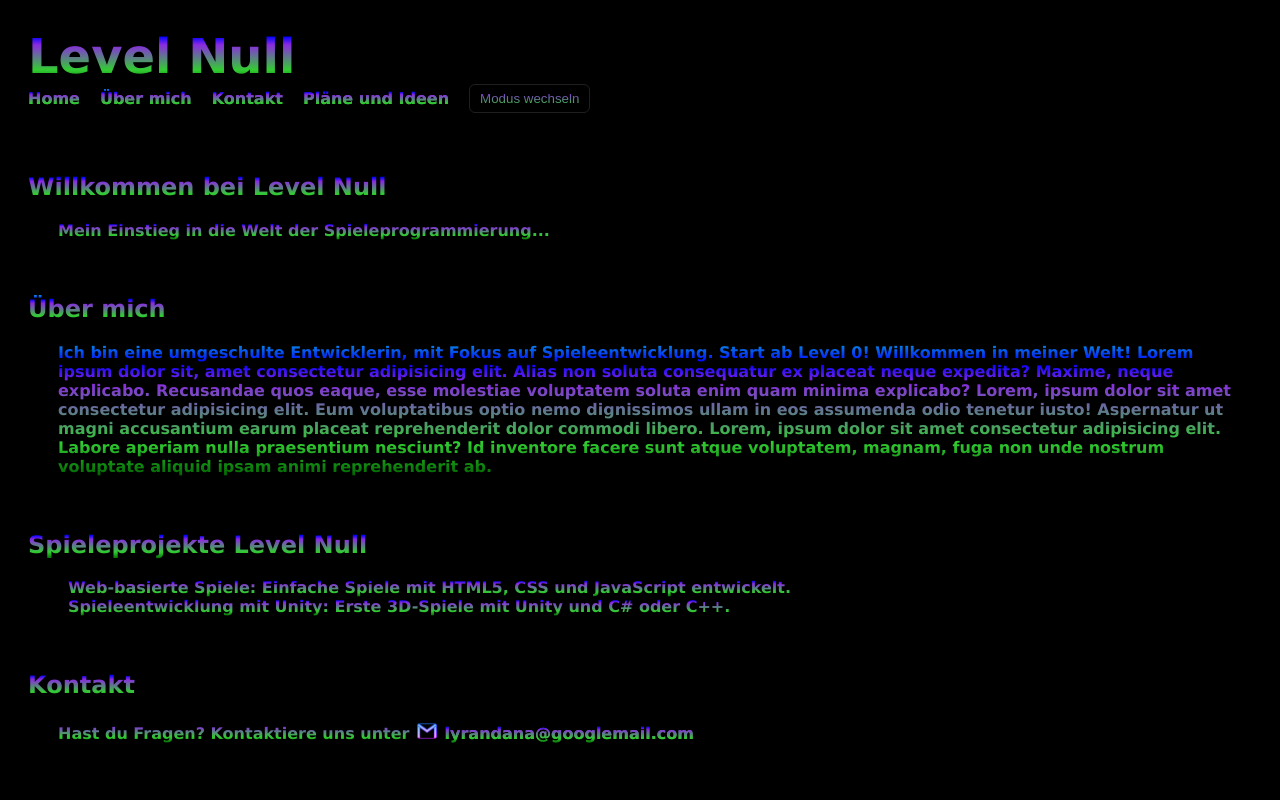
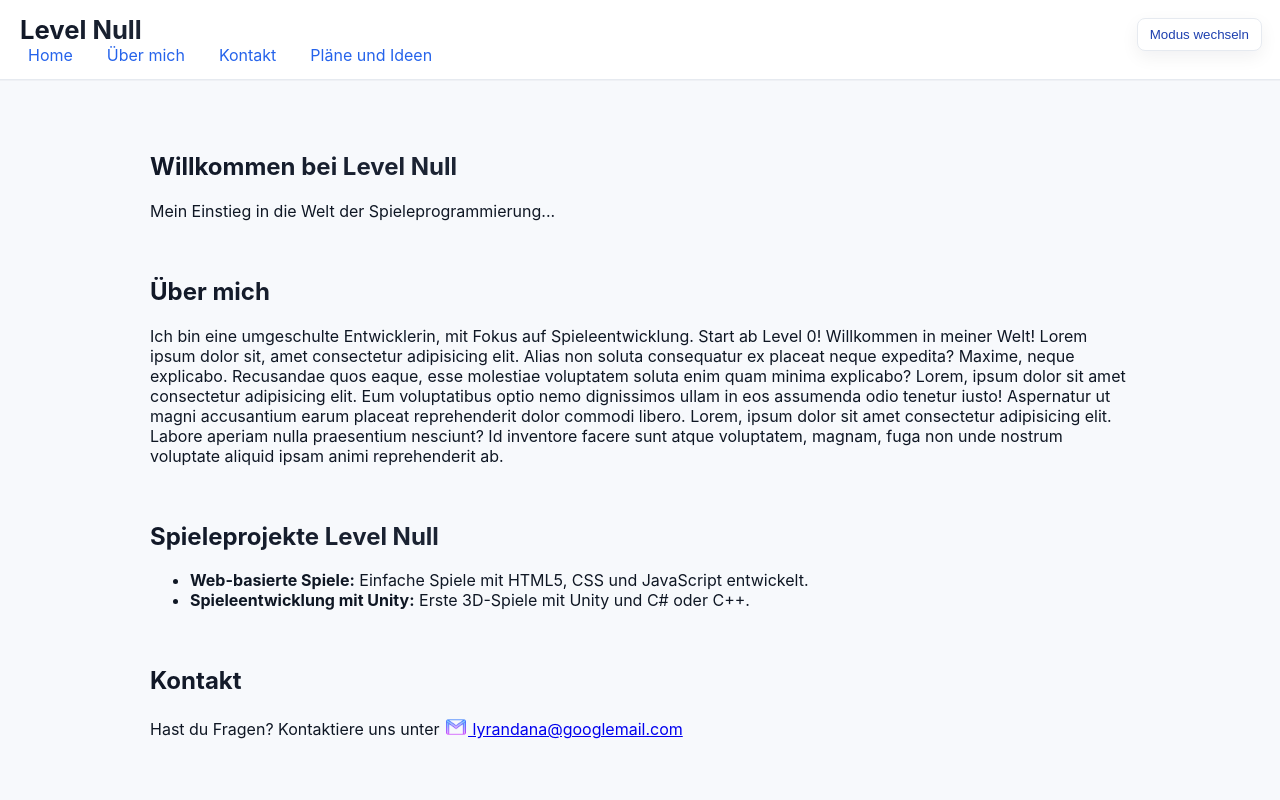
Before and after one commit to DianasLevelNull/level-null, a plain HTML site: page index.html in a window 1280 px wide. Shown: the top 800 px of the page. Drawn offline with Linux system fonts and the light colour scheme.

Commit message:
style: light theme in website/styles.css; fixed-position theme toggle

```diff
--- a/website/styles.css
+++ b/website/styles.css
@@ -1,75 +1,102 @@
-body {
-    margin: 20;
-    background-color: black;
-    font-family: 'Lucida Sans', 'Lucida Sans Regular', 'Lucida Grande', 'Lucida Sans Unicode', Geneva, Verdana, sans-serif;
+:root{
+    --bg: #f7f9fc;
+    --surface: #ffffff;
+    --muted: #6b7280;
+    --text: #0f1724;
+    --accent: #2563eb;
+    --accent-strong: #1e40af;
+    --border: #e6eaf0;
 }
 
-p {
-    padding-left: 30px;
+/* Light, pleasant base */
+body{
+    margin: 0;
+    background: var(--bg);
+    color: var(--text);
+    font-family: Inter, ui-sans-serif, system-ui, -apple-system, "Segoe UI", Roboto, "Helvetica Neue", Arial;
+    -webkit-font-smoothing: antialiased;
+    -moz-osx-font-smoothing: grayscale;
 }
+
+.content{
+    max-width: 980px;
+    margin: 28px auto;
+    padding: 24px;
+    background: transparent;
+}
+
+.header{
+    display: flex;
+    align-items: center;
+    gap: 16px;
+    padding: 14px 20px;
+    background: var(--surface);
+    border-bottom: 1px solid var(--border);
+    box-shadow: 0 1px 0 rgba(16,24,40,0.03);
+    position: sticky;
+    top: 0;
+    z-index: 40;
+}
+
+.header h1{font-size:1.6rem;margin:0;color:var(--accent-strong)}
 
 .gradient-text h1,
 .gradient-text h2,
-.gradient-text h3,
-.gradient-text p,
-.gradient-text a,
-.gradient-text li {
-    /* Blue area narrowed: rgb(11,147,226) start, then a short blue band, then blueviolet etc. */
-    background: linear-gradient(180deg, rgb(11, 147, 226), blue, blueviolet 30%, limegreen 75%, darkgreen 100%);
-    background-attachment: fixed;
-    background-size: cover;
+.gradient-text h3{
+    /* subtle gradient for headings */
+    background: linear-gradient(90deg, #111827, #374151);
     -webkit-background-clip: text;
     -webkit-text-fill-color: transparent;
     background-clip: text;
-    color: transparent;
-    font-weight: bold;
+    color: var(--text);
 }
 
-.content,
-.footer {
-    padding: 20px;
+/* Nav */
+.gradient-text nav ul{
+    list-style:none;
+    display:flex;
+    gap:18px;
+    align-items:center;
+    margin:0;
+    padding:0;
 }
 
-.small {
-    font-size: small;
+.gradient-text nav a{
+    color:var(--accent);
+    text-decoration:none;
+    padding:6px 8px;
+    border-radius:6px;
 }
 
-.header {
-    display: flex;
-    justify-content: space-between;
-    align-items: center;
-    padding: 20px;
+.gradient-text nav a:hover{background:rgba(37,99,235,0.08);color:var(--accent-strong)}
+
+/* Toggle positioned fixed at the right edge */
+#mode-toggle{
+    position:fixed;
+    right:18px;
+    top:18px;
+    z-index:999;
+    background: var(--surface);
+    border: 1px solid var(--border);
+    color: var(--accent-strong);
+    padding:8px 12px;
+    border-radius:8px;
+    cursor:pointer;
+    box-shadow: 0 6px 18px rgba(16,24,40,0.06);
 }
 
-.header h1 {
-    margin: 0;
-    font-size: 3em;
-}
-.gradient-text nav ul {
-    list-style: none;         /* entfernt die Punkte */
-    display: flex;            /* zeigt die Liste horizontal */
-    gap: 20px;                /* Abstand zwischen den Links */
-    padding: 0;               /* entfernt Standard-Einrückung */
-    margin: 0;
-    align-items: center;
-}
+#mode-toggle[aria-pressed="true"]{background:linear-gradient(90deg,var(--accent),var(--accent-strong));color:#fff;border-color:transparent}
 
-/* Push last nav item (toggle) to the right */
-.gradient-text nav ul .nav-toggle {
-    margin-left: auto;
-}
+/* Footer */
+.footer{max-width:980px;margin:32px auto;padding:24px;color:var(--muted)}
 
-.nav-toggle button {
-    background: transparent;
-    border: 1px solid rgba(255,255,255,0.12);
-    color: inherit;
-    padding: 6px 10px;
-    border-radius: 6px;
-    cursor: pointer;
-}
+/* Small helpers */
+.small{font-size:0.85rem;color:var(--muted)}
 
-.nav-toggle button:focus {
-    outline: 2px solid rgba(255,255,255,0.12);
+/* Responsive */
+@media (max-width:640px){
+    .header{padding:12px}
+    #mode-toggle{right:12px;top:12px;padding:7px 10px}
 }
 
 /* Make hover rule specific enough to override .gradient-text a (which sets color transparent)
```
